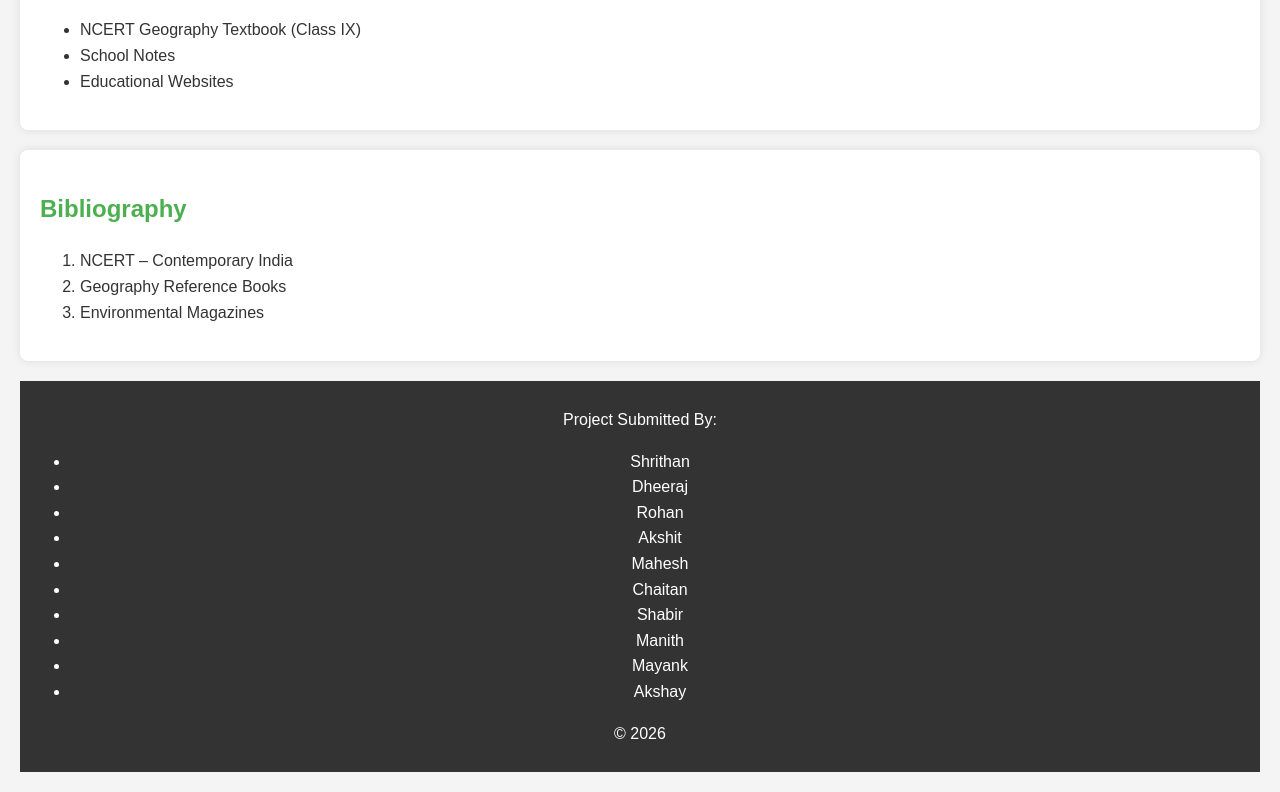
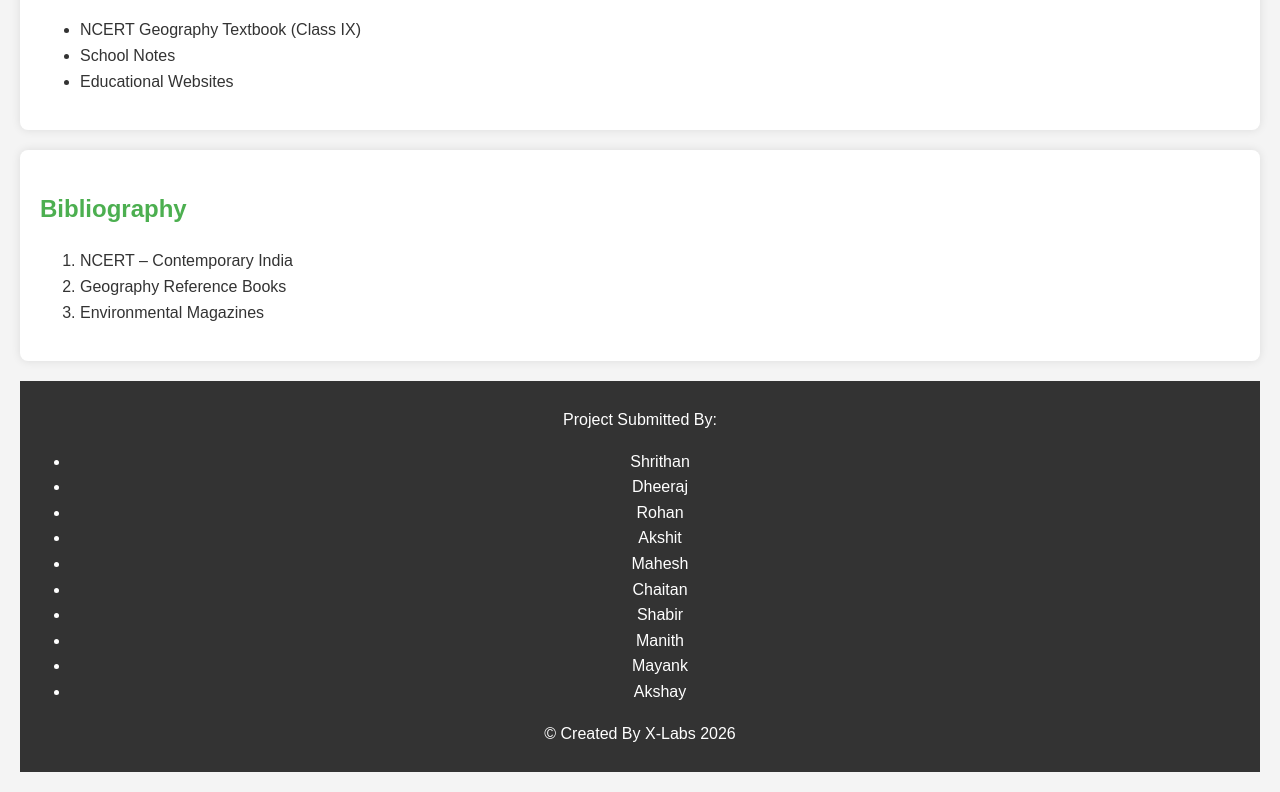
Before and after one commit to xlabs6782-debug/india-natural-vegetation-wildlife, a plain HTML site: page index.html in a window 1280 px wide. Shown: the part 6214-7006 px from the top of the page. Drawn offline with Linux system fonts and the light colour scheme.

Commit message:
Update index.html

```diff
--- a/index.html
+++ b/index.html
@@ -298,9 +298,10 @@
         <li>Mayank</li>
         <li>Akshay</li>
     </ul>
-    <p>&copy; 2026</p>
+    <p>&copy; Created By X-Labs 2026</p>
 </footer>
 
 
 </body>
+
 </html>
```
